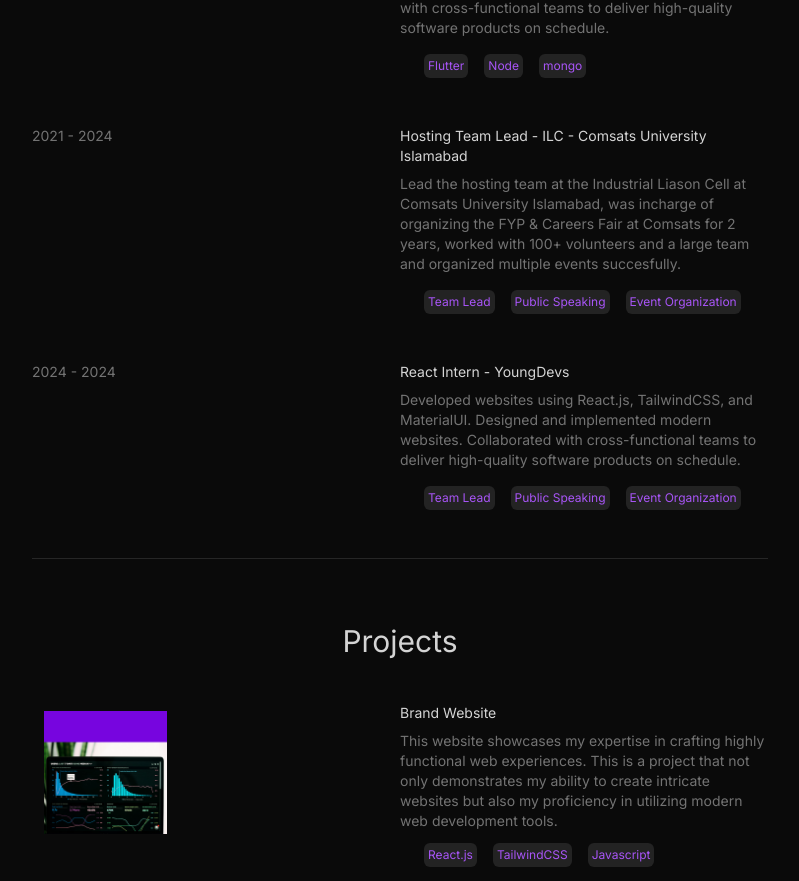
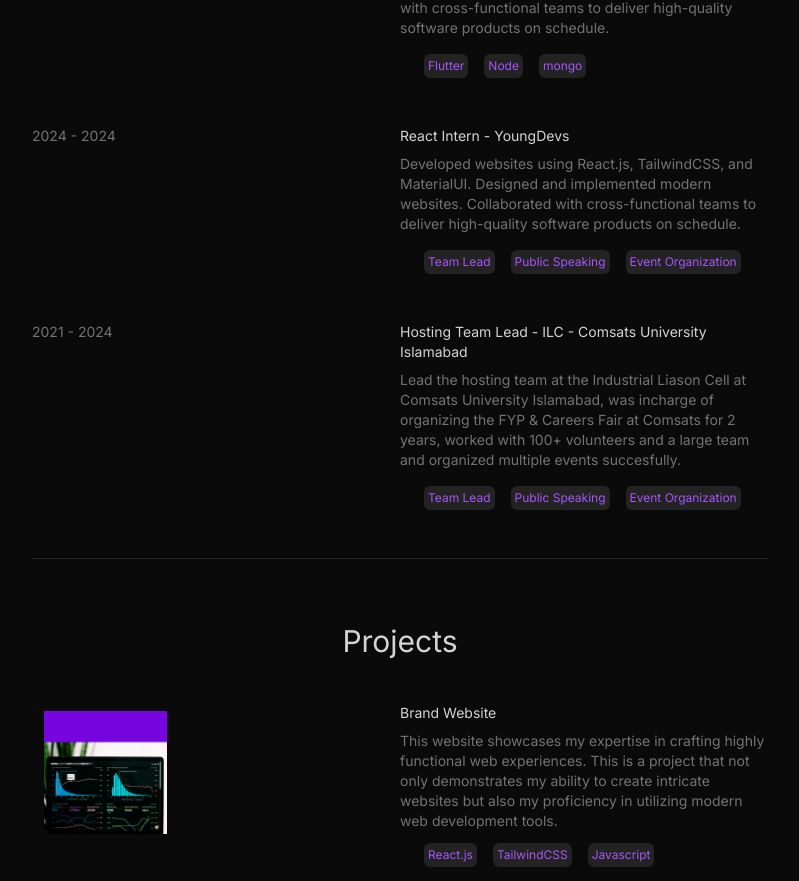
Before and after one commit to saada865/Portfolio, a React (Vite) app: page / in a window 1280 px wide. Shown: the part 2857-3738 px from the top of the page, without its empty margins (240-1039 px from the left). Built offline with nearby package versions, Linux system fonts and the light colour scheme.

Commit message:
refactor

```diff
--- a/src/constants/index.js
+++ b/src/constants/index.js
@@ -30,17 +30,17 @@ export const EXPERIENCES = [
     technologies: ["Flutter", "Node", "mongo"],
   },
   {
+    year: "2024 - 2024",
+    role: "React Intern",
+    company: "YoungDevs",
+    description: `Developed websites using React.js, TailwindCSS, and MaterialUI. Designed and implemented modern websites. Collaborated with cross-functional teams to deliver high-quality software products on schedule.`,
+    technologies: ["Team Lead", "Public Speaking", "Event Organization"],
+  },
+  {
     year: "2021 - 2024",
     role: "Hosting Team Lead",
     company: "ILC - Comsats University Islamabad",
     description: `Lead the hosting team at the Industrial Liason Cell at Comsats University Islamabad, was incharge of organizing the FYP & Careers Fair at Comsats for 2 years, worked with 100+ volunteers and a large team and organized multiple events succesfully.`,
-    technologies: ["Team Lead", "Public Speaking", "Event Organization"],
-  },
-  {
-    year: "2024 - 2024",
-    role: "React Intern",
-    company: "YoungDevs",
-    description: `Developed websites using React.js, TailwindCSS, and MaterialUI. Designed and implemented modern websites. Collaborated with cross-functional teams to deliver high-quality software products on schedule.`,
     technologies: ["Team Lead", "Public Speaking", "Event Organization"],
   },
 ];
```
